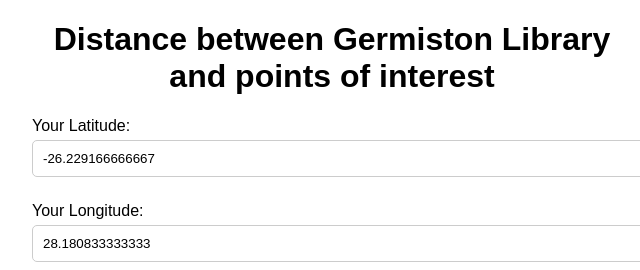
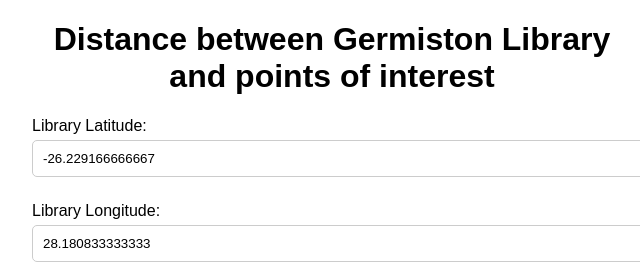
Before and after one commit to Benjinie/scorecard, a plain HTML site: page distance-to-point-of-interest.html in a window 1280 px wide. Shown: the top 270 px of the page, 308-948 px from the left. Drawn offline with Linux system fonts and the light colour scheme.

Commit message:
Update distance-to-point-of-interest.html

```diff
--- a/distance-to-point-of-interest.html
+++ b/distance-to-point-of-interest.html
@@ -46,10 +46,10 @@
   <div class="container">
     <h1>Distance between Germiston Library and points of interest</h1>
     <form id="distanceForm">
-      <label for="latitude">Your Latitude:</label>
+      <label for="latitude">Library Latitude:</label>
       <input type="number" id="latitude" value="-26.229166666667" placeholder="Enter your latitude" required step="any">
 
-      <label for="longitude">Your Longitude:</label>
+      <label for="longitude">Library Longitude:</label>
       <input type="number" id="longitude" value="28.180833333333" placeholder="Enter your longitude" required step="any">
 
       <button type="submit">Calculate Distances</button>
```
